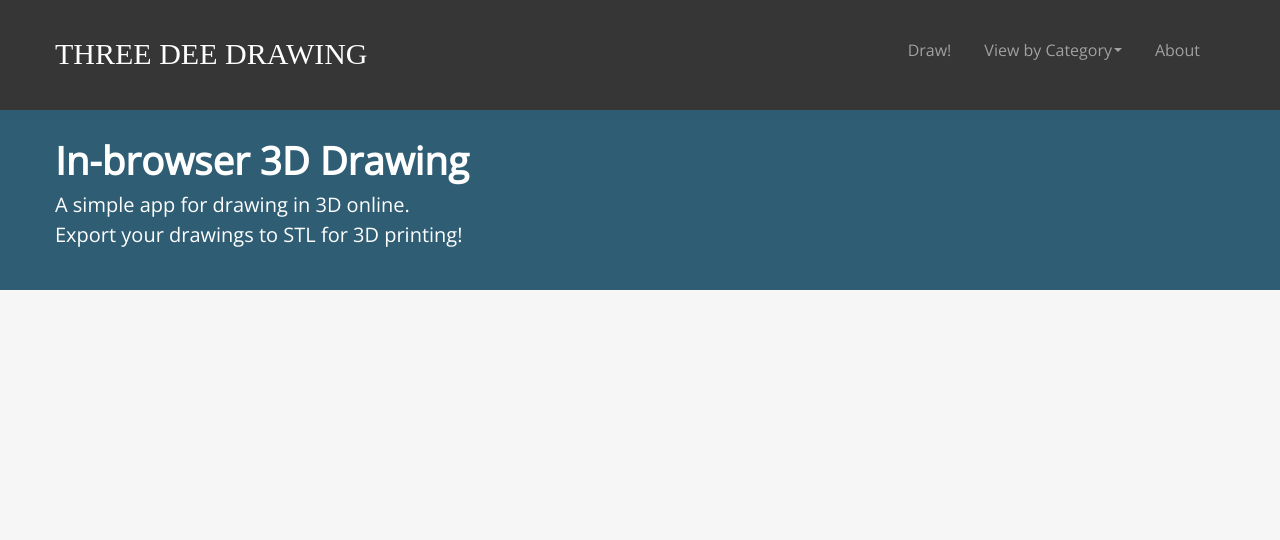
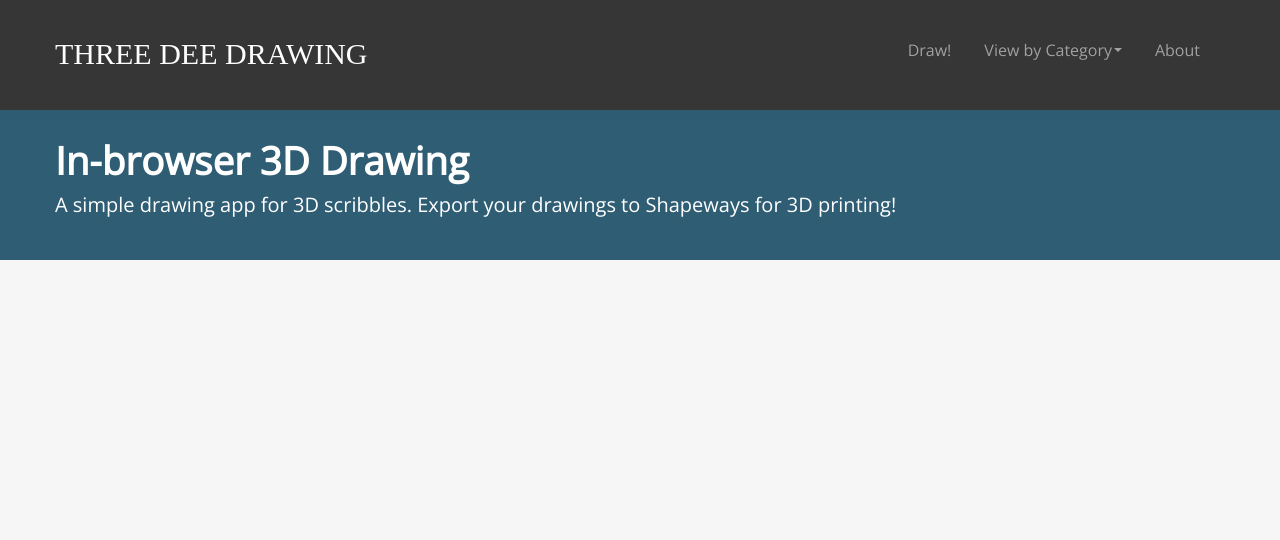
Before and after one commit to lizkhoo/3d-drawing-app, a Flask app: page / in a window 1280 px wide. Shown: the top 540 px of the page. Run offline with Flask 2, Linux system fonts and the light colour scheme; data that the repository does not hold is empty; parts of the project's set-up code (start-up, migrations or seed data) failed here and were passed over; some libraries are stand-ins or nearby versions.

Commit message:
fixed labels and images

```diff
--- a/templates/layout.html
+++ b/templates/layout.html
@@ -55,9 +55,7 @@
 	<div class="introtitle">
 		<div class="container">
 			<h1>In-browser 3D Drawing</h1>
-			<p>A simple app for drawing in 3D online. <br>
-				Export your drawings to STL for 3D printing!
-			</p>
+			<p>A simple drawing app for 3D scribbles. Export your drawings to Shapeways for 3D printing!</p>
 		</div>
 	</div>
 
--- a/templates/main-gallery.html
+++ b/templates/main-gallery.html
@@ -17,7 +17,6 @@
 
 		<h1><a href="/designs/{{ design.slug }}">{{ design.title }}</a></h1>
 		<p>by {{ design.designer }}</p>
-		<p>{{design.categories}}<br>
 
 		{% for cat in design.categories %}
 			<span class="label label-inverse">
```
